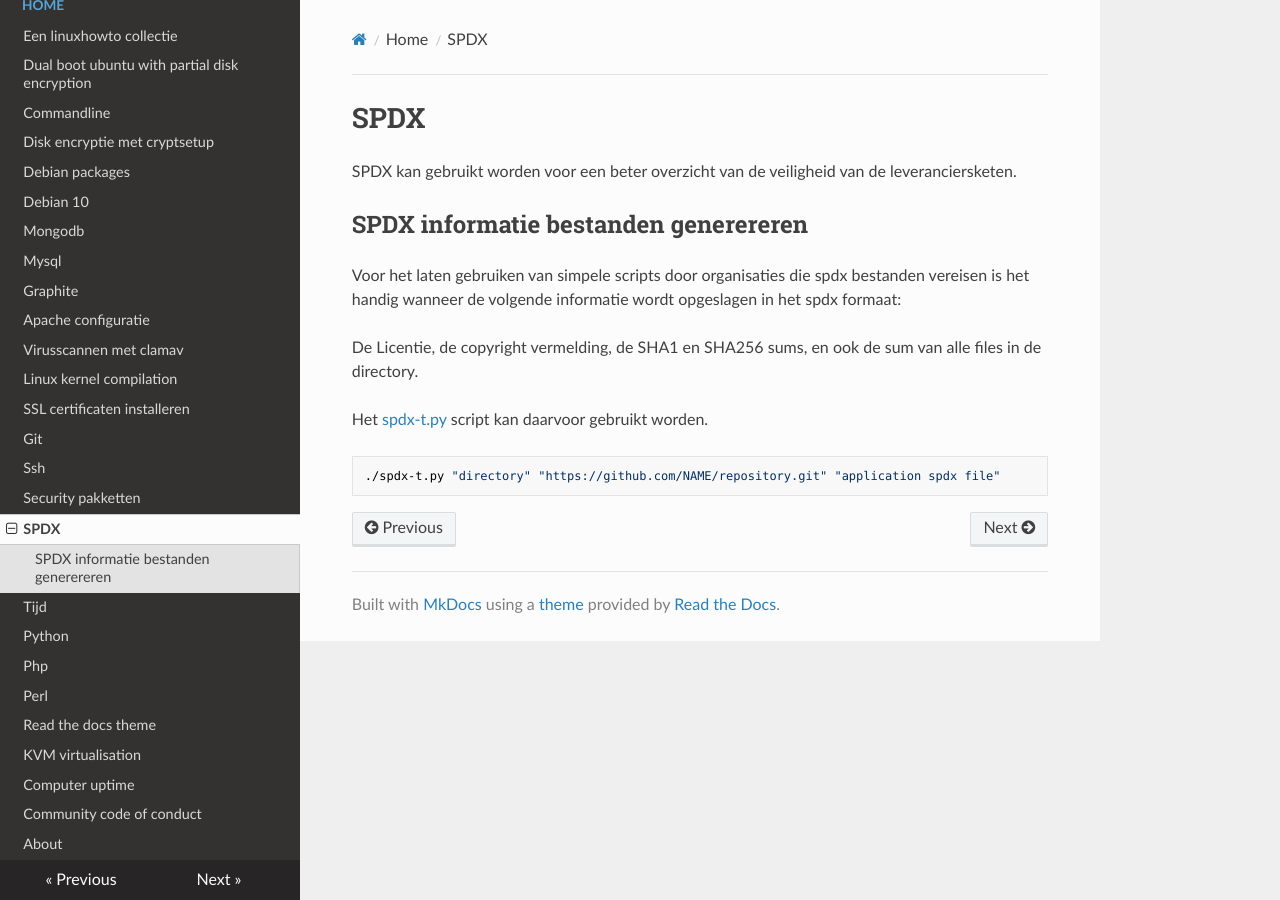
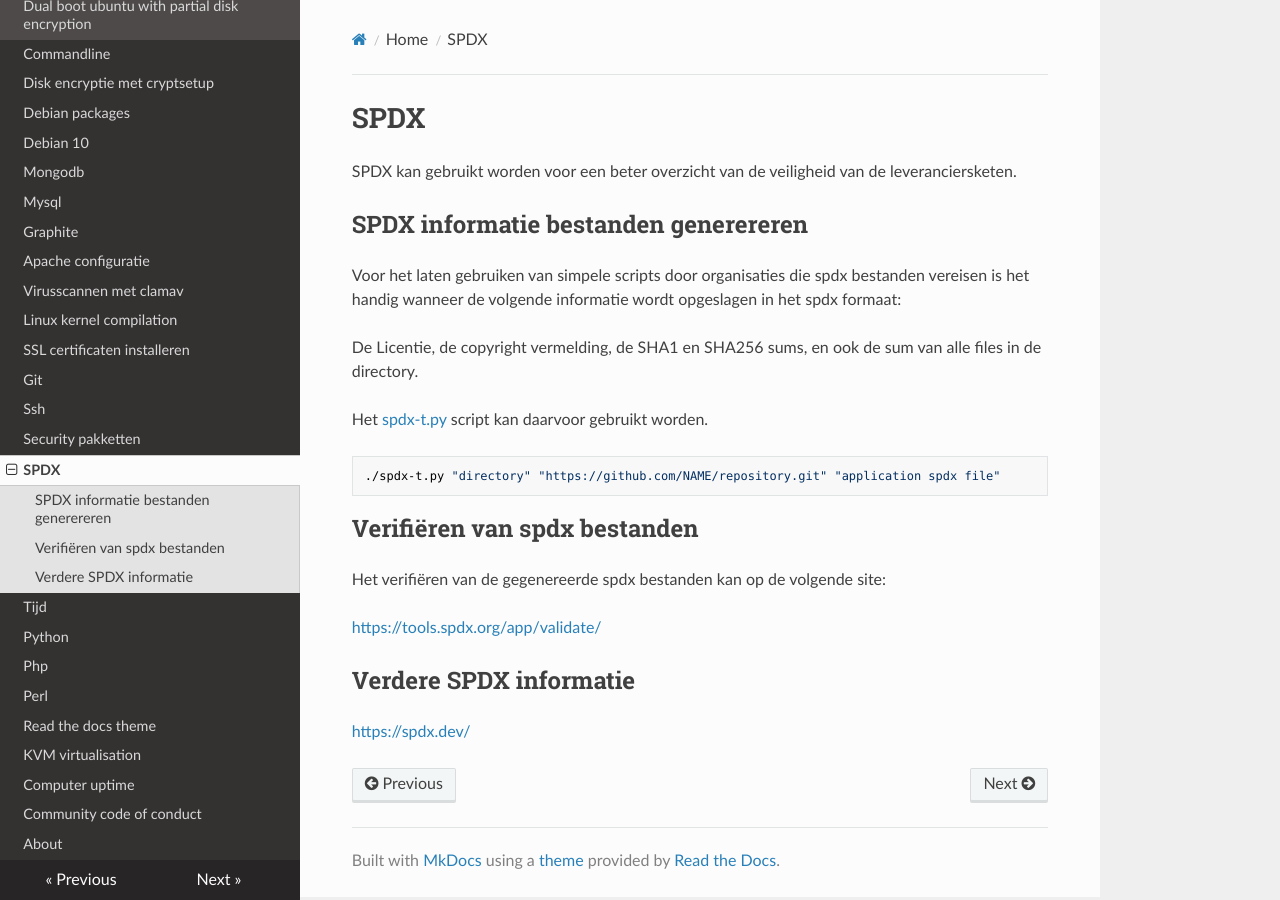
Before and after one commit to MatthewBuchananAstley/linuxhowto, an MkDocs documentation site: the page built from docs/spdx.md, in a window 1280 px wide. Built offline with MkDocs 1.6.1, drawn with Linux system fonts in a browser that asks for light colours; nearby versions of some CDN libraries.

Commit message:
added spdx validator and spdx.dev link

```diff
--- a/docs/spdx.md
+++ b/docs/spdx.md
@@ -11,3 +11,14 @@ De Licentie, de copyright vermelding, de SHA1 en SHA256 sums, en ook de sum van
 Het <a href="https://github.com/MatthewBuchananAstley/spdxISO_IEC5962/">spdx-t.py</a> script kan daarvoor gebruikt worden.
 
     ./spdx-t.py "directory" "https://github.com/NAME/repository.git" "application spdx file"
+
+
+## Verifiëren van spdx bestanden
+
+Het verifiëren van de gegenereerde spdx bestanden kan op de volgende site:
+
+<a href="https://tools.spdx.org/app/validate/">https://tools.spdx.org/app/validate/</a>
+
+## Verdere SPDX informatie
+
+<a href="https://spdx.dev/">https://spdx.dev/</a>
```
